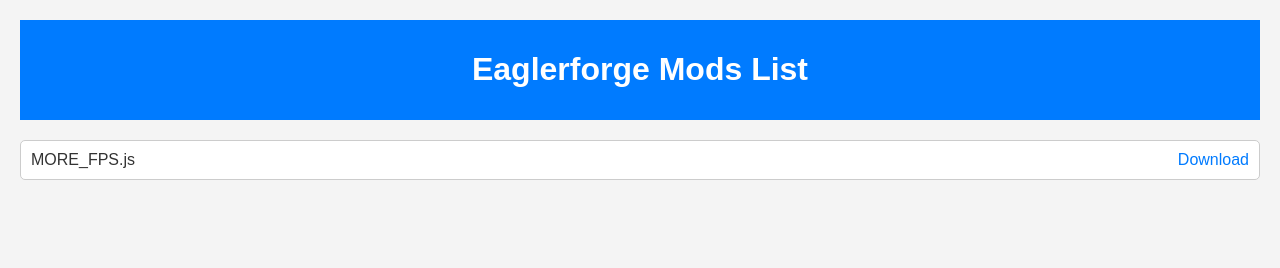
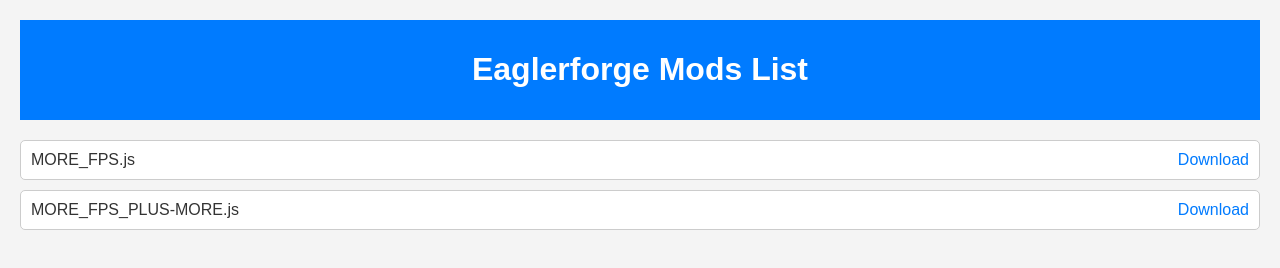
Before and after one commit to jeb1399/Eaglerforge-Mods, a plain HTML site: page index.html in a window 1280 px wide. Drawn offline with Linux system fonts and the light colour scheme.

Commit message:
Update index.html

```diff
--- a/index.html
+++ b/index.html
@@ -48,6 +48,7 @@
 
 <div class="mod-list" id="modList">
     <mod-link src="./mods/MORE_FPS.js"></mod-link>
+    <mod-link src="./mods/MORE_FPS_PLUS-MORE.js"></mod-link>
 </div>
 
 <script>
```
